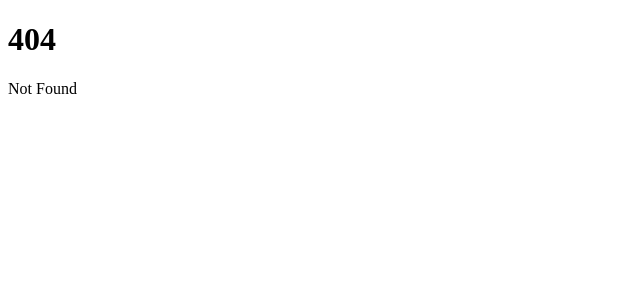
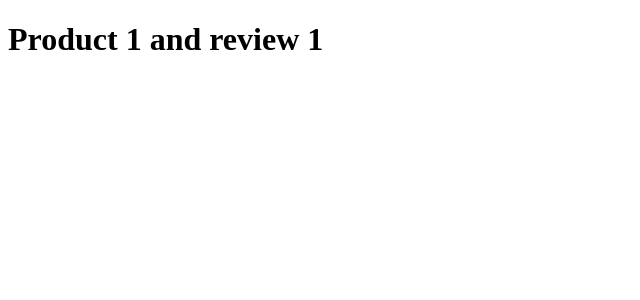
Before and after one commit to kamranlatifch/svelte-kit-practice, a SvelteKit app: page /products/1/review/1 in a window 1280 px wide. Before the commit this address had no page. Shown: the top 300 px of the page, without its empty margins (0-640 px from the left). Built offline with nearby package versions, Linux system fonts and the light colour scheme.

Commit message:
Nested Dynamic Routes

```diff
--- /dev/null
+++ b/src/routes/products/[productId]/review/[reviewId]/+page.svelte
@@ -0,0 +1,8 @@
+<script>
+	import { page } from '$app/stores';
+	const { productId, reviewId } = $page.params;
+
+	console.log('Page Params are', $page.params);
+</script>
+
+<h1>Product {productId} and review {reviewId}</h1>
```
